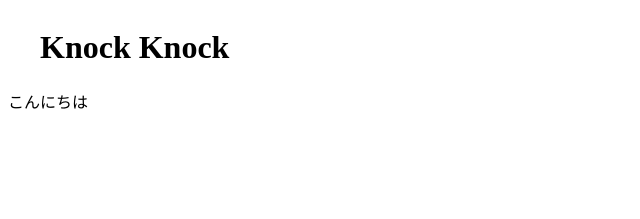
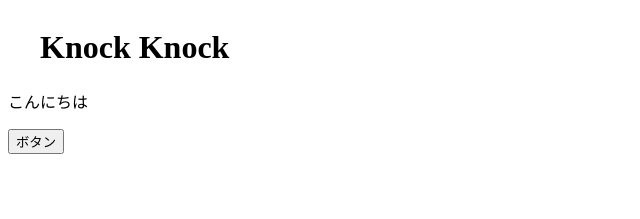
Before and after one commit to s163404/react-tutorial, a React (Create React App) app: page / in a window 1280 px wide. Shown: the top 219 px of the page, without its empty margins (0-640 px from the left). Built offline with nearby package versions, Linux system fonts and the light colour scheme.

Commit message:
基本のイベント定義 - JSX記法では{}で囲むとJavascriptを記述できる

```diff
--- a/src/App.jsx
+++ b/src/App.jsx
@@ -1,8 +1,14 @@
 export const App = () => {
+  // ボタンを押したときの処理
+  const onClickButton = () => {
+    alert();
+  };
+
   return (
     <div>
       <h1>　Knock Knock</h1>
       <p>こんにちは</p>
+      <button onClick={onClickButton}>ボタン</button>
     </div>
   );
 };
```
